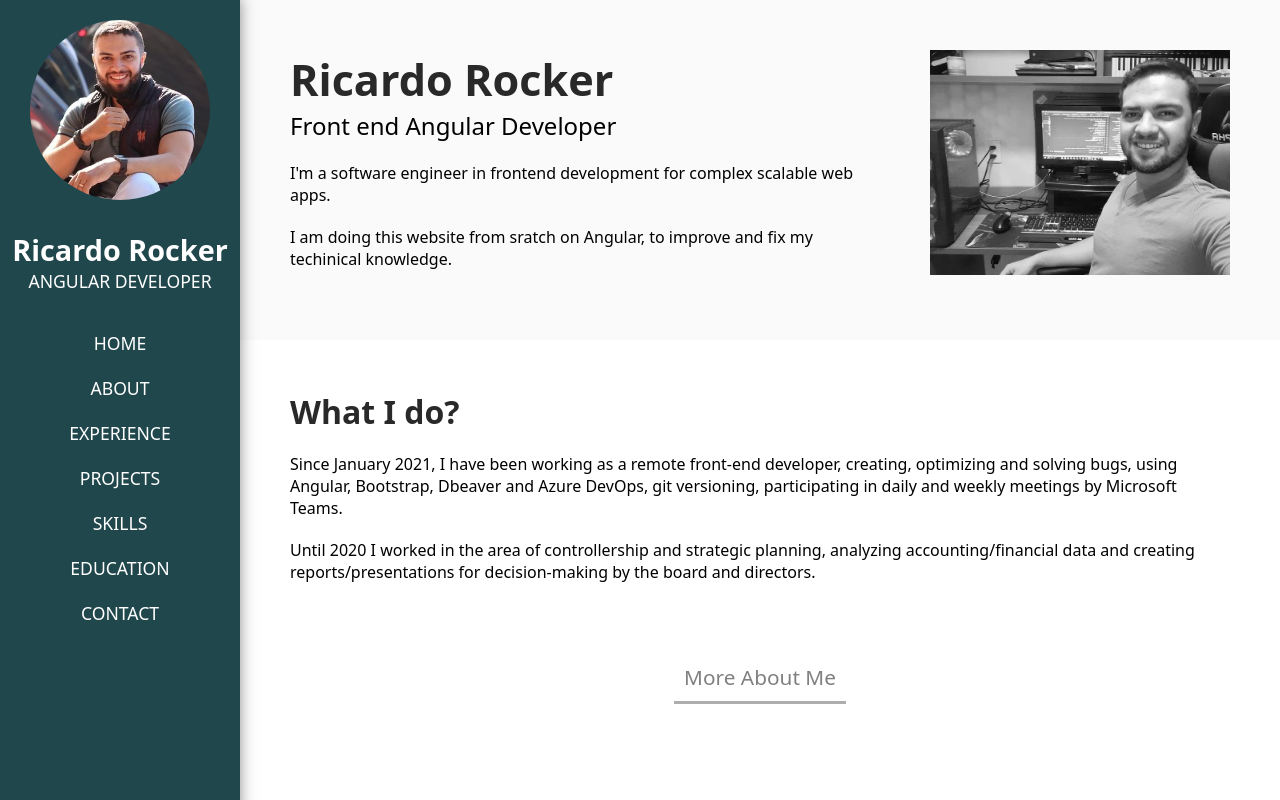
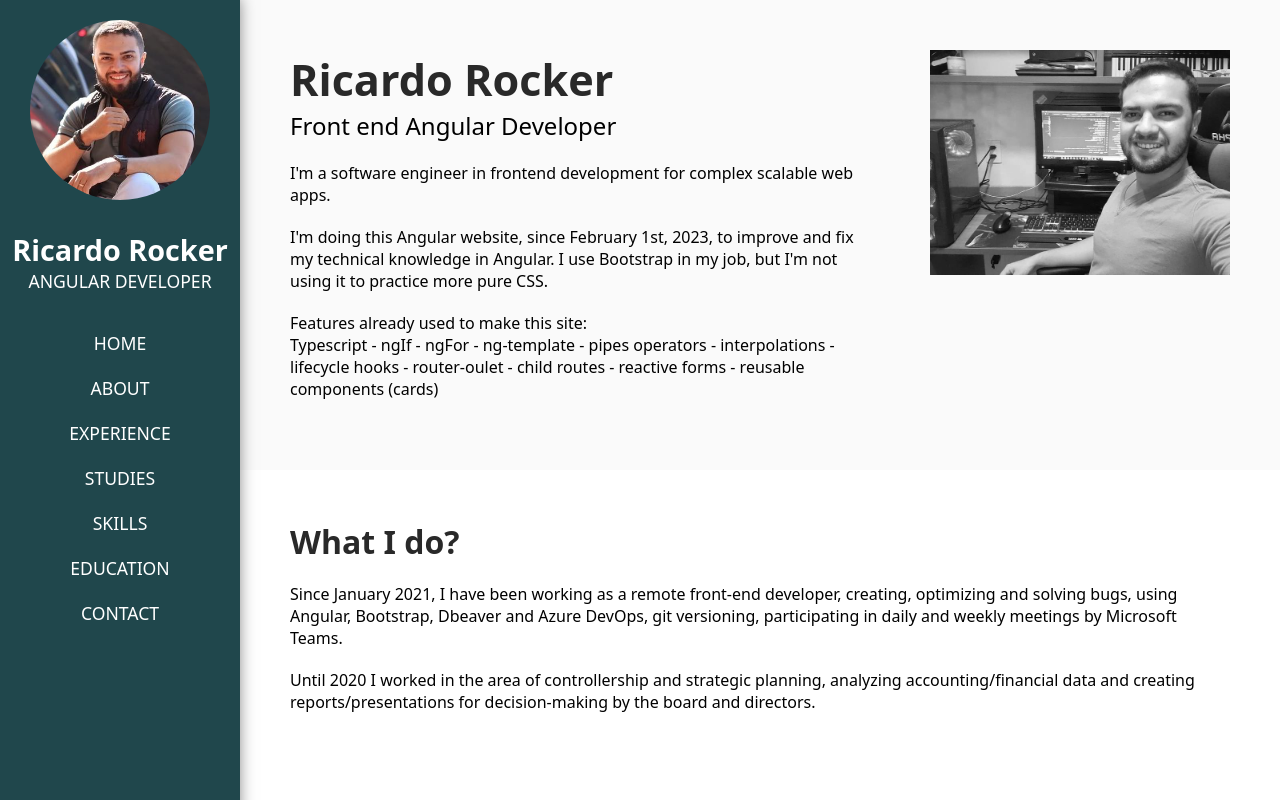
Before and after one commit to ricardorocker/my-angular-site, an Angular app: page / in a window 1280 px wide. Built offline with nearby package versions, Linux system fonts and the light colour scheme.

Commit message:
Update home description e button style

```diff
--- a/src/app/components/nav-bar/nav-bar.component.ts
+++ b/src/app/components/nav-bar/nav-bar.component.ts
@@ -1,4 +1,4 @@
-import { Component, DoCheck, NgZone, OnChanges, OnInit, SimpleChanges } from '@angular/core';
+import { Component, NgZone, OnInit } from '@angular/core';
 
 @Component({
   selector: 'app-nav-bar',
@@ -12,7 +12,7 @@ export class NavBarComponent implements OnInit {
     { route: '/', name: 'Home', icon: '../../../assets/home.png' },
     { route: '/about', name: 'About', icon: '../../../assets/about.png' },
     { route: '/experience', name: 'Experience', icon: '../../../assets/experience.png' },
-    { route: '/projects', name: 'Projects', icon: '../../../assets/project.png' },
+    { route: '/projects', name: 'Studies', icon: '../../../assets/project.png' },
     { route: '/skills', name: 'Skills', icon: '../../../assets/skills.png' },
     { route: '/education', name: 'Education', icon: '../../../assets/education.png' },
     { route: '/contact', name: 'Contact', icon: '../../../assets/contact.png' },
--- a/src/app/views/home/home.component.html
+++ b/src/app/views/home/home.component.html
@@ -6,7 +6,11 @@
       I'm a software engineer in frontend development for complex scalable web apps.
     </p>
     <p>
-      I am doing this website from sratch on Angular, to improve and fix my techinical knowledge.
+      I'm doing this Angular website, since February 1st, 2023, to improve and fix my technical knowledge in Angular. I use Bootstrap in my job, but I'm not using it to practice more pure CSS.
+    </p>
+    <p>
+      Features already used to make this site: <br>
+      Typescript - ngIf - ngFor - ng-template - pipes operators - interpolations - lifecycle hooks - router-oulet - child routes - reactive forms - reusable components (cards)
     </p>
   </div>
 
@@ -31,5 +35,5 @@
 </div>
 
 <div class="more-about-me">
-  <button class="button" (click)="goToAboutMe()">More About Me</button>
+  <button class="button" (click)="goToStudies()">My Angular Studies</button>
 </div>
--- a/src/app/views/home/home.component.ts
+++ b/src/app/views/home/home.component.ts
@@ -10,8 +10,8 @@ export class HomeComponent {
 
   constructor(private router: Router) {}
 
-  goToAboutMe(): void {
-    this.router.navigate(['/about']);
+  goToStudies(): void {
+    this.router.navigate(['/projects']);
   }
 
 }
--- a/src/app/views/projects/projects.component.html
+++ b/src/app/views/projects/projects.component.html
@@ -1,6 +1,6 @@
 <div class="default-component">
   <div class="title title-page">
-    Projects
+    Angular Studies
   </div>
 
   <div class="content-tex" style="margin-bottom: 30px;">
--- a/src/app/views/projects/reactive-forms/reactive-forms.component.html
+++ b/src/app/views/projects/reactive-forms/reactive-forms.component.html
@@ -96,7 +96,10 @@
         <label>
           Sobrenome<strong>*</strong> :
           <input type="text" formControlName="lastName">
-          <span *ngIf="cadastroForm.get('lastName')?.errors && cadastroForm.get('lastName')?.touched" class="alert">
+          <span class="alert" *ngIf="cadastroForm.get('lastName')?.errors?.['required'] && cadastroForm.get('lastName')?.touched">
+            Campo obrigatório
+          </span>
+          <span *ngIf="cadastroForm.get('lastName')?.errors?.['minLength'] && cadastroForm.get('lastName')?.touched" class="alert">
             Favor deve no mínimo {{ cadastroForm.get("lastName")?.errors?.['minlength']?.requiredLength }} letras
             e atualmente possui {{ cadastroForm.get("lastName")?.errors?.['minlength']?.actualLength }}
           </span>
--- a/src/styles.css
+++ b/src/styles.css
@@ -28,17 +28,15 @@
   font-size: 1.3em;
   padding: 10px;
   border-style: none;
-  background-color: #fff;
-  color: gray;
+  border-radius: 5%;
+  background-color: #1a97a8;
+  color: white;
   transition-duration: 0.4s;
-  border-bottom: 3px solid rgb(174, 174, 174);
 }
 
 .button:hover {
   background-color: #20474c;
   color: #fff;
-  border-radius: 5%;
-  border-bottom: none;
   cursor: pointer;
 }
 
```
